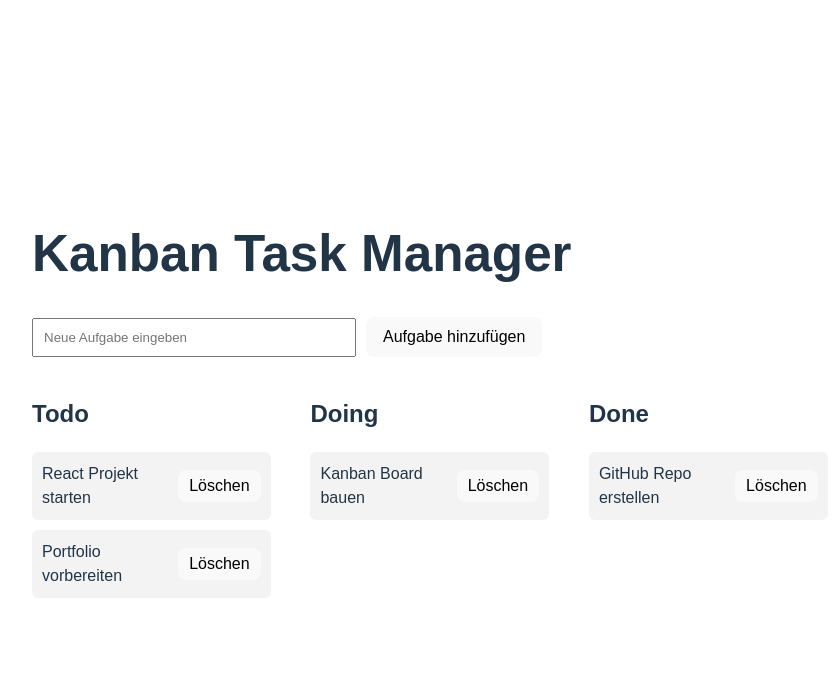
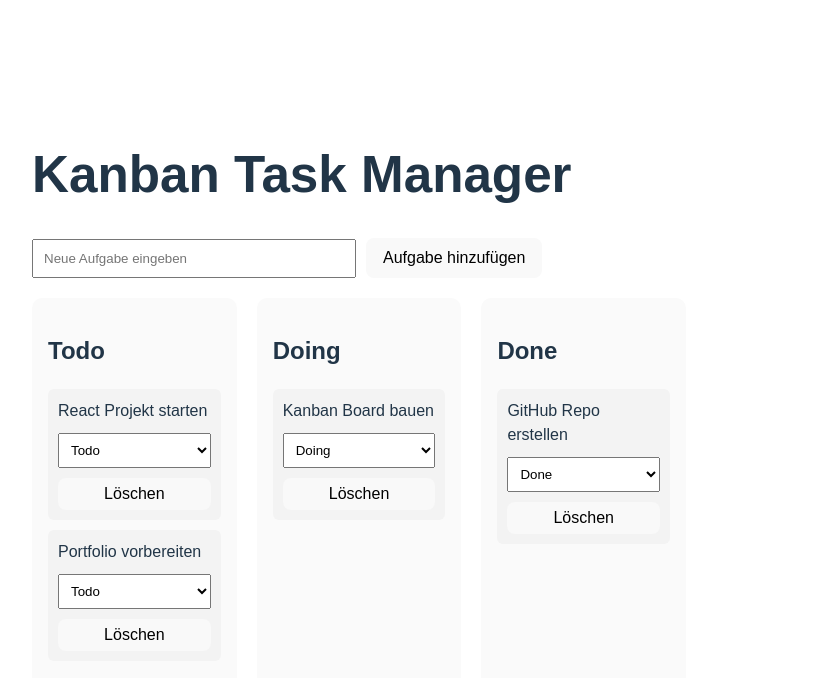
Before and after one commit to ufukibis20/kanban-task-manager, a React (Vite) app: page / in a window 1280 px wide. Shown: the top 678 px of the page, without its empty margins (8-845 px from the left). Built offline with nearby package versions, Linux system fonts and the light colour scheme.

Commit message:
add task status update feature

```diff
--- a/src/App.tsx
+++ b/src/App.tsx
@@ -35,9 +35,25 @@ function App() {
     setTasks((prevTasks) => prevTasks.filter((task) => task.id !== id));
   };
 
+  const updateTaskStatus = (id: string, newStatus: Status) => {
+    setTasks((prevTasks) =>
+      prevTasks.map((task) =>
+        task.id === id ? { ...task, status: newStatus } : task
+      )
+    );
+  };
+
   const renderColumn = (status: Status, title: string) => {
     return (
-      <div style={{ width: "30%" }}>
+      <div
+        style={{
+          width: "30%",
+          background: "#fafafa",
+          padding: "16px",
+          borderRadius: "10px",
+          minHeight: "300px",
+        }}
+      >
         <h2>{title}</h2>
 
         {tasks
@@ -51,12 +67,25 @@ function App() {
                 background: "#f3f3f3",
                 borderRadius: "6px",
                 display: "flex",
-                justifyContent: "space-between",
-                alignItems: "center",
+                flexDirection: "column",
                 gap: "10px",
               }}
             >
               <span>{task.title}</span>
+
+              <select
+                value={task.status}
+                onChange={(event) =>
+                  updateTaskStatus(task.id, event.target.value as Status)
+                }
+                style={{
+                  padding: "8px",
+                }}
+              >
+                <option value="todo">Todo</option>
+                <option value="doing">Doing</option>
+                <option value="done">Done</option>
+              </select>
 
               <button
                 onClick={() => deleteTask(task.id)}
@@ -100,7 +129,7 @@ function App() {
         </button>
       </div>
 
-      <div style={{ display: "flex", justifyContent: "space-between" }}>
+      <div style={{ display: "flex", justifyContent: "space-between", gap: "20px" }}>
         {renderColumn("todo", "Todo")}
         {renderColumn("doing", "Doing")}
         {renderColumn("done", "Done")}
```
